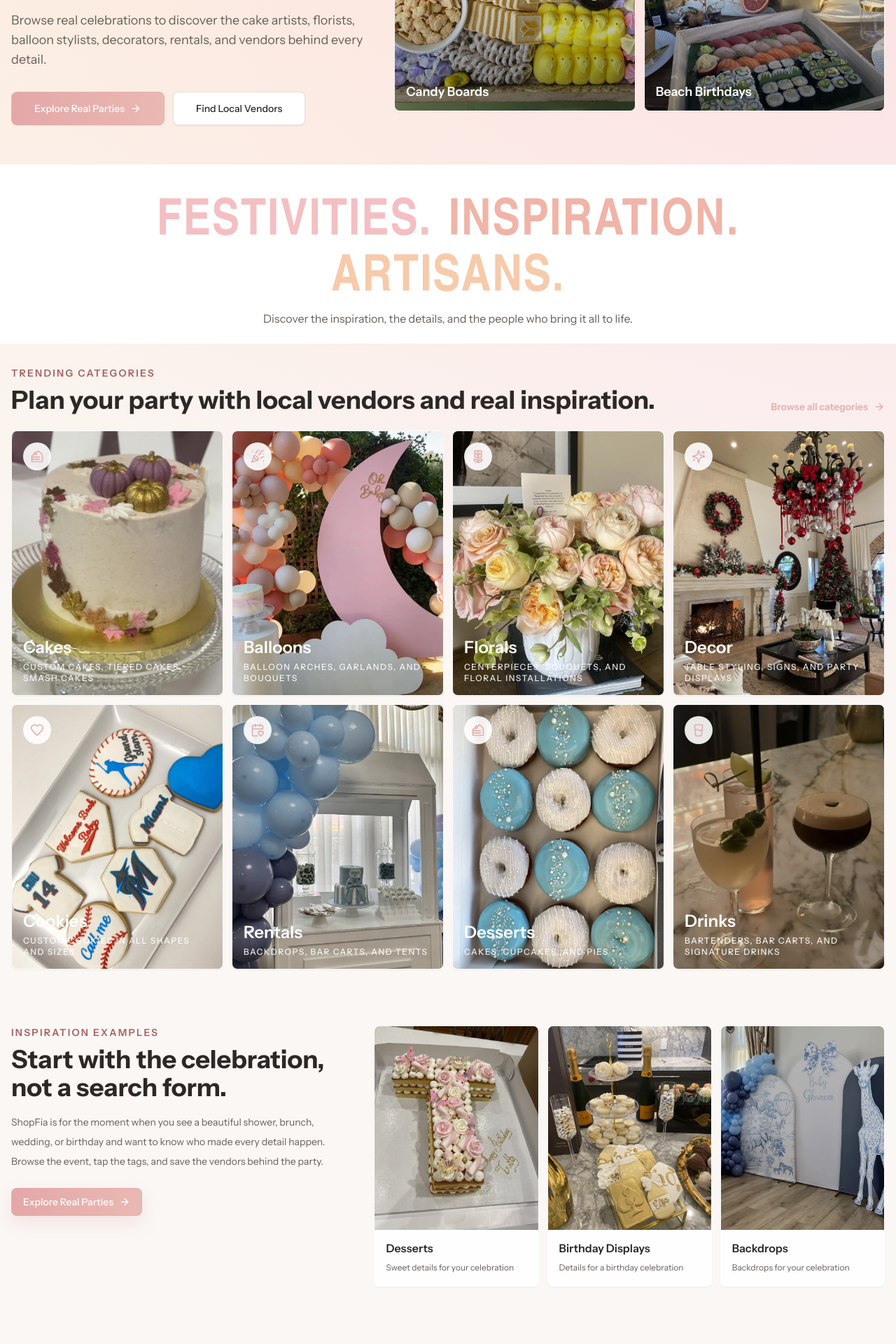
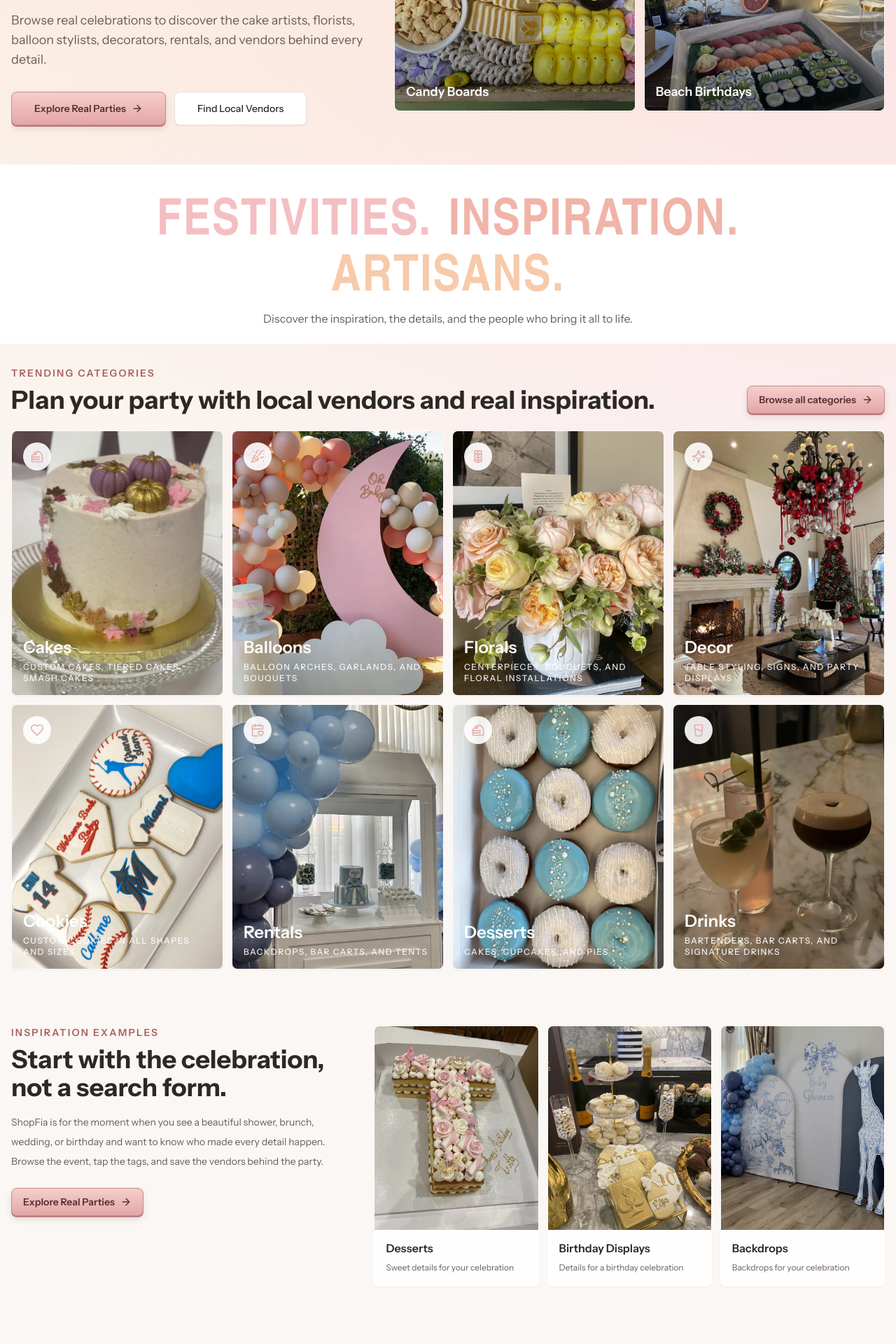
Before and after one commit to basedvenus/shopfia, a Next.js app: page / in a window 1280 px wide. Shown: the part 460-2380 px from the top of the page at 70% size. Built offline with nearby package versions, Linux system fonts and the light colour scheme; no server answers; what async_hooks would draw is missing.

Commit message:
Improve contrast and depth of homepage action buttons

```diff
--- a/src/app/page.tsx
+++ b/src/app/page.tsx
@@ -137,6 +137,8 @@ const howItWorks = [
   }
 ];
 
+const raisedActionClass = "rounded-[8px] border-[#c38b8a] bg-[#edb9b6] bg-gradient-to-b from-[#f6ceca] to-[#e3a7a7] font-semibold text-[#572f32] shadow-[0_2px_0_#b77d7f,0_5px_10px_#783f4326] hover:brightness-105 active:translate-y-px active:shadow-sm";
+
 export default function Page() {
   return (
     <div className="-mt-6 space-y-20 pb-12 font-sans">
@@ -163,21 +165,12 @@ export default function Page() {
             balloon stylists, decorators, rentals, and vendors behind every detail.
           </p>
           <div className="mt-8 flex flex-wrap gap-3">
-            <Link href="/parties">
-              <Button
-                size="lg"
-                className="h-12 rounded-[8px] px-8 shadow-sm hover:shadow-sm"
-                style={{
-                  background: "linear-gradient(90deg, #E3A7A7 0%, #EAB8B3 100%)",
-                  color: "#ffffff",
-                  borderColor: "#E6B0AE",
-                  boxShadow: "0 1px 2px 0 rgb(0 0 0 / 0.05)"
-                }}
-              >
+            <Button asChild variant="secondary" size="lg" className={`h-12 px-8 ${raisedActionClass}`}>
+              <Link href="/parties">
                 Explore Real Parties
                 <ArrowRight className="h-4 w-4" />
-              </Button>
-            </Link>
+              </Link>
+            </Button>
             <Link href="/explore">
               <Button
                 size="lg"
@@ -249,13 +242,12 @@ export default function Page() {
               Plan your party with local vendors and real inspiration.
             </h2>
           </div>
-          <Link
-            href="/categories"
-            className="inline-flex items-center gap-2 text-sm font-semibold text-primary"
-          >
-            Browse all categories
-            <ArrowRight className="h-4 w-4" />
-          </Link>
+          <Button asChild variant="secondary" className={`self-start whitespace-nowrap md:self-auto ${raisedActionClass}`}>
+            <Link href="/categories">
+              Browse all categories
+              <ArrowRight className="h-4 w-4 shrink-0" />
+            </Link>
+          </Button>
         </div>
         <div className="grid gap-3 sm:grid-cols-2 lg:grid-cols-4">
           {categoryCards.map((category) => {
@@ -303,12 +295,12 @@ export default function Page() {
             wedding, or birthday and want to know who made every detail happen.
             Browse the event, tap the tags, and save the vendors behind the party.
           </p>
-          <Link href="/parties" className="mt-6 inline-flex">
-            <Button className="rounded-[8px]">
+          <Button asChild variant="secondary" className={`mt-6 ${raisedActionClass}`}>
+            <Link href="/parties">
               Explore Real Parties
               <ArrowRight className="h-4 w-4" />
-            </Button>
-          </Link>
+            </Link>
+          </Button>
         </div>
 
         <div className="grid gap-3 md:grid-cols-3">
```
